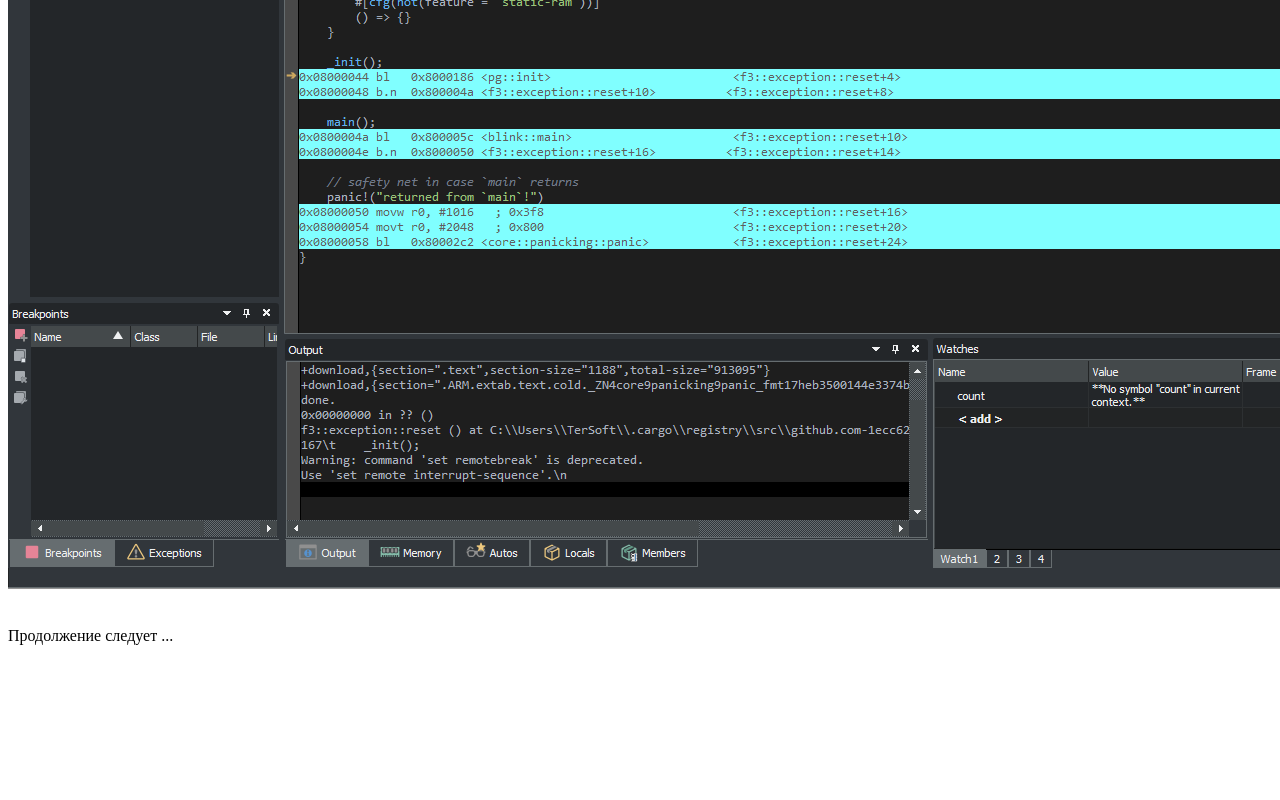
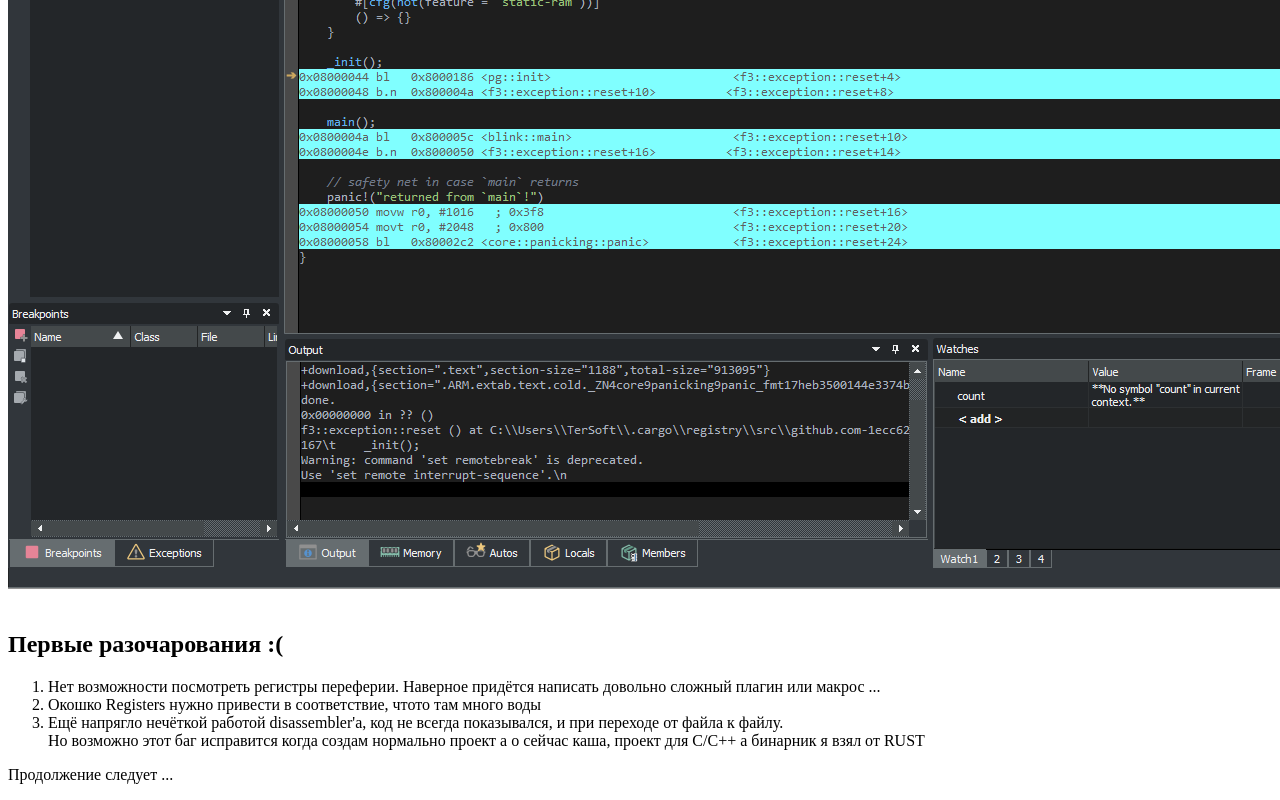
Before and after one commit to Bocha91/Bocha91.github.io, a plain HTML site: page Slick/index.html in a window 1280 px wide. Shown: the part 1105-1905 px from the top of the page. Before the commit the page ends 1766 px from the top, so only its background shows below. Drawn offline with Linux system fonts and the light colour scheme.

Commit message:
changes in description

```diff
--- a/Slick/index.html
+++ b/Slick/index.html
@@ -22,6 +22,14 @@
   <img src="SlickGDB.png" alt="A">
   <br>
   <br>
+  <h2>Первыe разочарования :(</h2>
+  <ol>
+    <li> Нет возможности посмотреть регистры переферии. Наверное придётся написать довольно сложный плагин или макрос ...</li>
+    <li> Окошко Registers нужно привести в соответствие, чтото там много воды</li>
+    <li>Ещё напрягло нечёткой работой disassembler'а, код не всегда показывался, и при переходе от файла к файлу.<br>
+        Но возможно этот баг исправится когда создам нормально проект а о сейчас каша, проект для С/С++ а бинарник я взял от RUST</li>
+  </ol>
+
   <p>Продолжение следует ...</p>
 
 </body>
```
Also changed, not shown: index.html (+2 -2 lines).
